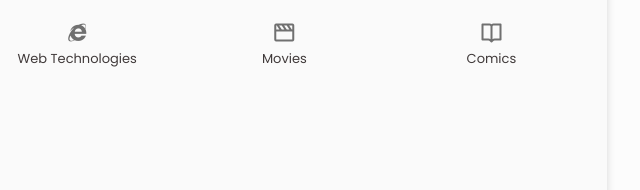
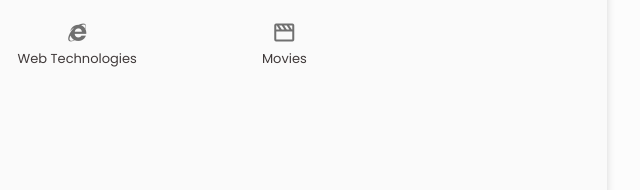
Before and after one commit to IyadElwy/Resume, a plain HTML site: page index.html in a window 1280 px wide. Shown: the part 1281-1471 px from the top of the page, 517-1157 px from the left. Drawn offline with nearby package versions, Linux system fonts and the light colour scheme.

Commit message:
Update index.html

```diff
--- a/index.html
+++ b/index.html
@@ -395,10 +395,10 @@
                         <i class="bx bx-movie interests__icon"></i>
                         <span class="interests__name">Movies</span>
                     </div>
-                    <div class="interests__content">
+<!--                     <div class="interests__content">
                         <i class="bx bx-book-open interests__icon"></i>
                         <span class="interests__name">Comics</span>
-                    </div>
+                    </div> -->
                 </div>
             </section>
         </div>
```
